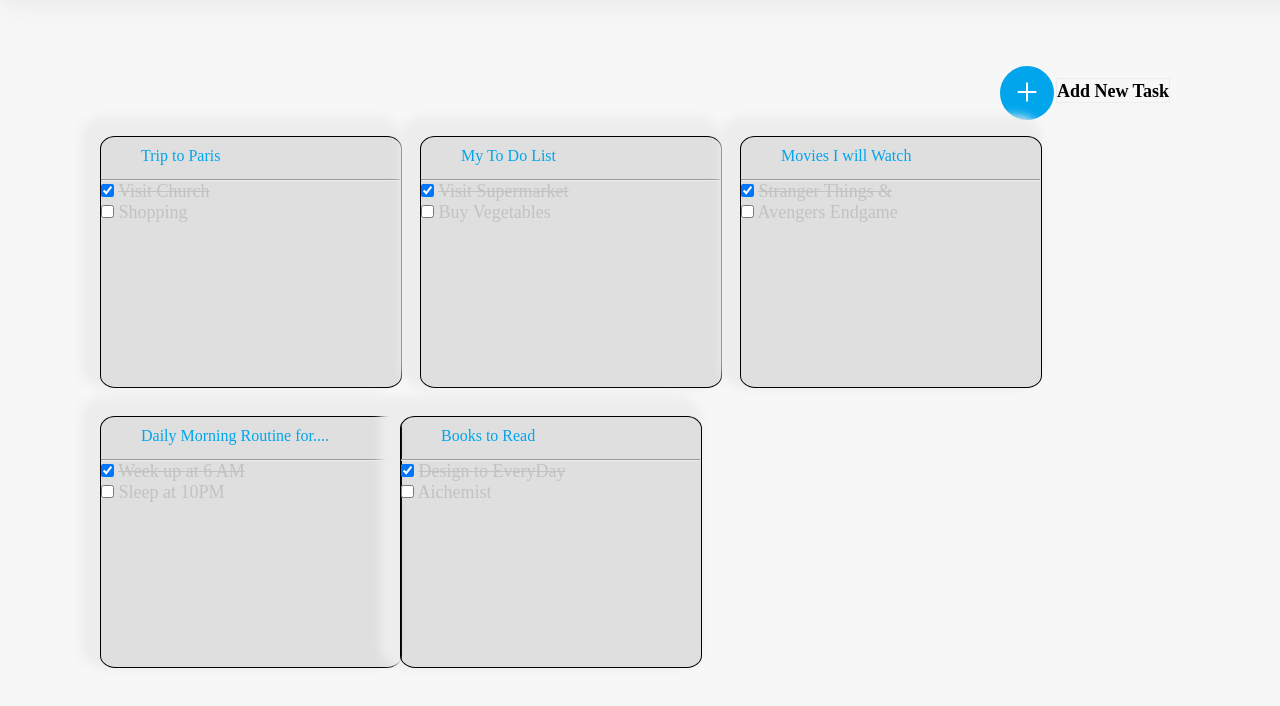
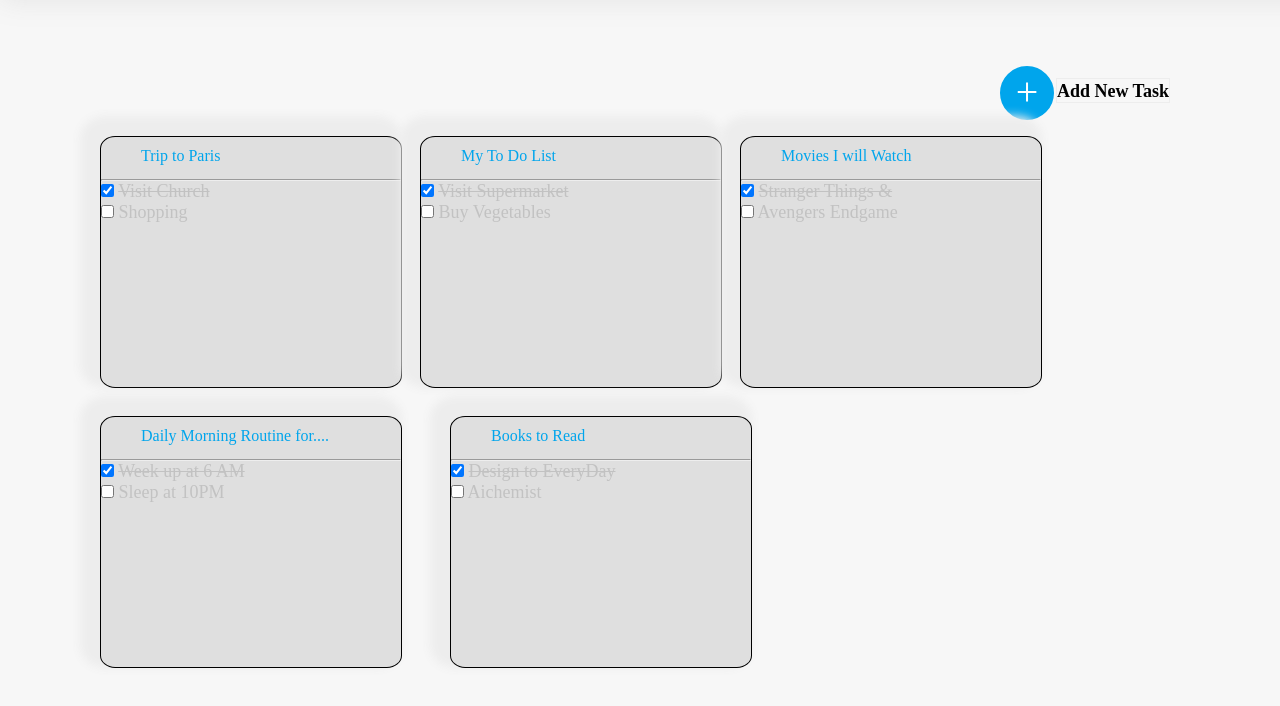
Before and after one commit to h75imanshi/Todoweb-project2, a plain HTML site: page index.html in a window 1280 px wide. Shown: the part 84-790 px from the top of the page. Drawn offline with Linux system fonts and the light colour scheme.

Commit message:
Update style.css

```diff
--- a/style.css
+++ b/style.css
@@ -284,7 +284,7 @@ body {
   position: absolute;
   box-shadow: -10px -10px 10px 10px #EDEDED;
   top: 500px;
-   left: 400px;
+   left: 450px;
   color: #C2C2C2;
   border-radius: 5%;
 
```
